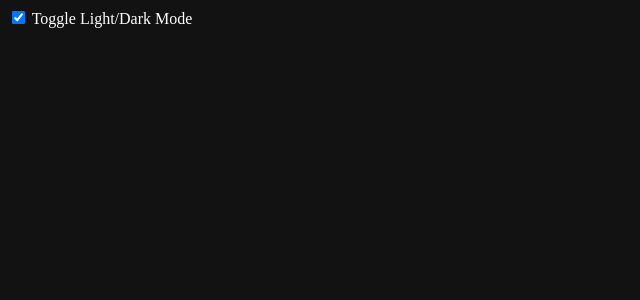
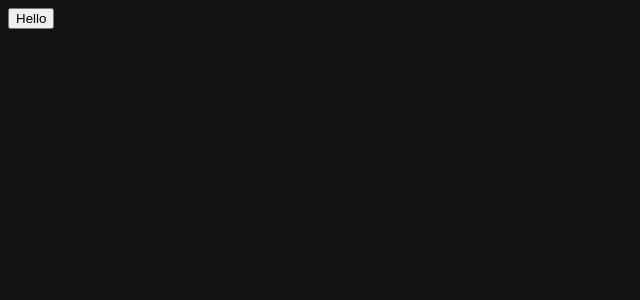
Before and after one commit to TonyDuran/TonyDuran.github.io, a Vue app: page / in a window 1280 px wide. Shown: the top 300 px of the page, without its empty margins (0-640 px from the left). Built offline with nearby package versions, Linux system fonts and the light colour scheme.

Commit message:
initial working of light/dark mode

```diff
--- a/src/App.vue
+++ b/src/App.vue
@@ -1,44 +1,52 @@
 <script setup>
-import { ref, onMounted } from 'vue';
+import { onBeforeMount, provide } from 'vue';
 import NavBar from "@/components/NavBar.vue"
 import { useStorage } from "@vueuse/core";
 
+const LIGHT_THEME = "/light-mode.css"
+const DARK_THEME = "/dark-mode.css"
 const theme = useStorage("current-theme", "dark");
-const isDarkMode = ref(true);
 
-const loadTheme = () => {
-  const theme = isDarkMode.value ? 'dark-mode' : 'light-mode';
-  removeCurrentTheme();
-  const link = document.createElement('link');
-  link.rel = 'stylesheet';
-  link.type = 'text/css';
-  link.href = `/${theme}.css`;  // Adjusted to load from the public directory
-  link.id = 'theme-style';
-  document.head.appendChild(link);
-};
+//in case I decide to expand the app. Can make styles available
+provide("theme", theme.value);
 
-const removeCurrentTheme = () => {
-  const existingLink = document.getElementById('theme-style');
-  if (existingLink) {
-    document.head.removeChild(existingLink);
-  }
-};
-
-const toggleTheme = () => {
-  isDarkMode.value = !isDarkMode.value;
-  loadTheme();
-};
-
-onMounted(() => {
+onBeforeMount(async () => {
   loadTheme();
 });
+
+function setLightTheme() {
+  const themeElement = document.getElementById("theme");
+  themeElement?.setAttribute("href", LIGHT_THEME)
+}
+function setDarkTheme() {
+  const themeElement = document.getElementById("theme");
+  themeElement?.setAttribute("href", DARK_THEME)
+}
+
+function toggleTheme(){
+  if (theme.value == "light"){
+    theme.value = "dark";
+    setDarkTheme();
+  } else {
+    theme.value = "light";
+    setLightTheme();
+  }
+}
+
+function loadTheme() {
+  if (theme.value == "light"){
+    setLightTheme();
+  } else {
+    setDarkTheme();
+  }
+
+}
+
 </script>
 
 <template>
   <div id="app">
     <label>
-      <input type="checkbox" v-model="isDarkMode" @change="toggleTheme" />
-      Toggle Light/Dark Mode
     </label>
     <NavBar  :theme="theme" @toggle-theme="toggleTheme" />
     <router-view />
--- a/src/components/NavBar.vue
+++ b/src/components/NavBar.vue
@@ -1,5 +1,23 @@
+<script setup lang="ts">
+// import { computed } from "vue";
+
+// const props = defineProps({
+//   theme: {
+//     type: String,
+//     required: true,
+//   }
+// })
+const emit = defineEmits(["toggleTheme"]);
+
+
+
+// const toggleThemeButton = computed(() => {
+//   return props.theme == "light" ? "pi pi-mooon" : "pi pi-sun";
+// })
+</script>
 <template>
   <div class="navbar">
+    <span><button @click="emit('toggleTheme')">Hello</button></span>
     <div class="navbar-end">
     </div>
   </div>
--- a/src/main.ts
+++ b/src/main.ts
@@ -7,8 +7,30 @@ import App from './App.vue'
 import router from '@/router/index'
 
 const app = createApp(App)
-
 app.use(createPinia())
 app.use(router)
+app.mount('#app')
 
-app.mount('#app')
+const DARK_THEME = "/dark-mode.css";
+const LIGHT_THEME = "/light-mode.css";
+
+function addCss(id: string, fileName: string) {
+    const head = document.head;
+    const link = document.createElement("link");
+
+    link.id = id;
+    link.type = "text/css";
+    link.rel = "stylesheet";
+    link.href = fileName;
+
+    head.appendChild(link);
+}
+let theme = DARK_THEME;
+
+if (localStorage.getItem("current-theme") == null){
+    localStorage.setItem("current-theme", "dark");
+} else if (localStorage.getItem("current-theme") == "light"){
+    theme = LIGHT_THEME;
+}
+
+addCss("theme", theme);
```
